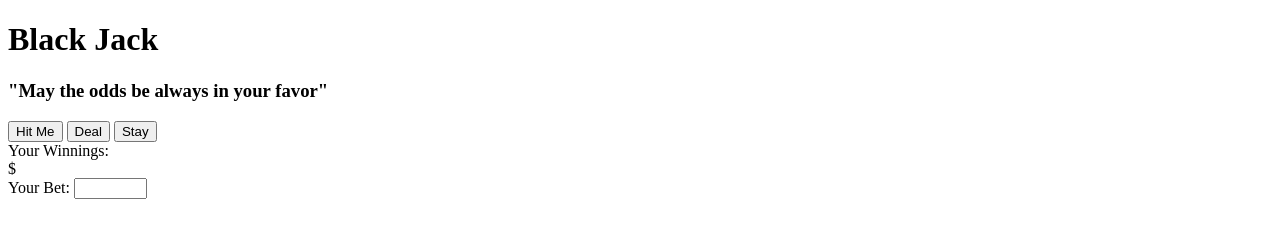
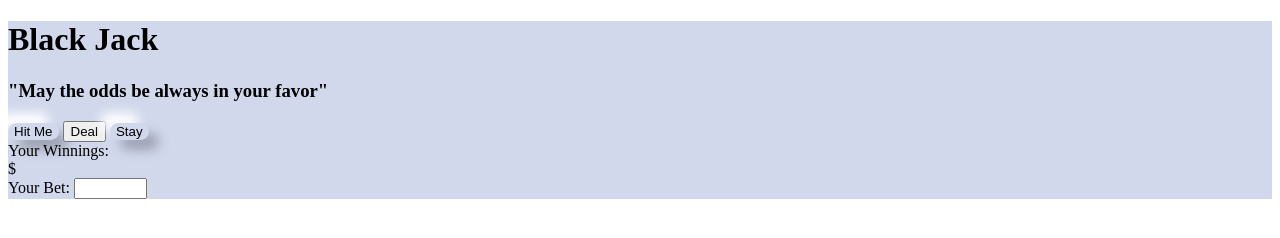
Before and after one commit to SamadAfzal/Browser-Game, a plain HTML site: page index.html in a window 1280 px wide. Drawn offline with Linux system fonts and the light colour scheme.

Commit message:
styling buttons

```diff
--- a/Assets/style.css
+++ b/Assets/style.css
@@ -0,0 +1,19 @@
+.everything {
+    background-color: #D1D8EC;
+}
+
+.btn {
+    -webkit-border-radius: 60px;
+    border-radius: 60px;
+    background: #D1D8EC;
+    -webkit-box-shadow: 10px 10px 12px #9da2b1, -10px -10px 12px #ffffff;
+    box-shadow: 10px 10px 12px #9da2b1, -10px -10px 12px #ffffff;
+    border: none;
+}
+/*
+.btn svg {
+    margin-right: 8px;
+    width: 18px;
+    height: 18px;
+}
+*/
--- a/index.html
+++ b/index.html
@@ -11,6 +11,7 @@
         <script src="Game.js" ></script>
     </head>
     <body>
+        <div class= everything>
             <div class="gameHeader">
                 <h1>Black Jack</h1>
                 <h3>"May the odds be always in your favor"</h3>
@@ -46,6 +47,8 @@
 
 
             </div>
+        </div>
+
 
 
 
```
Lines whose indentation alone changed are shown as unchanged.
